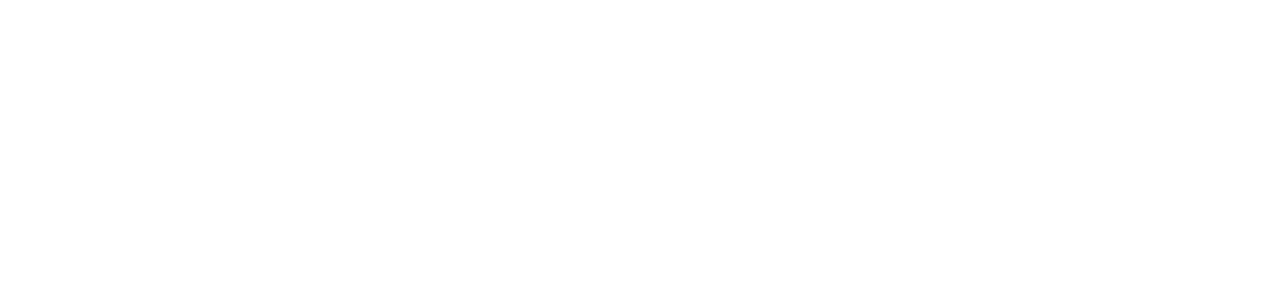
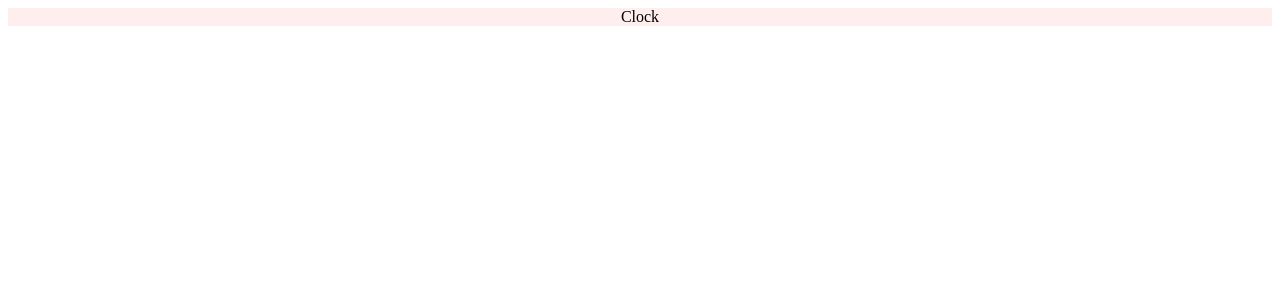
Before and after one commit to b41-41/analog_clock, a React (Create React App) app: page / in a window 1280 px wide. Shown: the top 300 px of the page. Built offline with nearby package versions, Linux system fonts and the light colour scheme.

Commit message:
[Add] Add Default Components

```diff
--- a/src/App.tsx
+++ b/src/App.tsx
@@ -1,10 +1,8 @@
 import React from 'react';
+import Clock from './Components/Clock';
 
 function App() {
-  return (
-    <div className="App">
-    </div>
-  );
+  return <Clock />;
 }
 
 export default App;
--- /dev/null
+++ b/src/Components/Clock/index.tsx
@@ -0,0 +1,18 @@
+import React from 'react';
+import styled from 'styled-components';
+
+type Props = {};
+
+const ClockWrapper = styled.div`
+  display: flex;
+  justify-content: center;
+  width: 100%;
+  color: #000;
+  background-color: #fee;
+`;
+
+const Clock = (props: Props) => {
+  return <ClockWrapper>Clock</ClockWrapper>;
+};
+
+export default Clock;
```
Also changed, not shown: src/Components/Clock/Circle.tsx (added, +9 -0 lines), src/Components/Clock/Hour.tsx (added, +9 -0 lines), src/Components/Clock/Minute.tsx (added, +9 -0 lines), src/Components/Clock/Second.tsx (added, +9 -0 lines).
